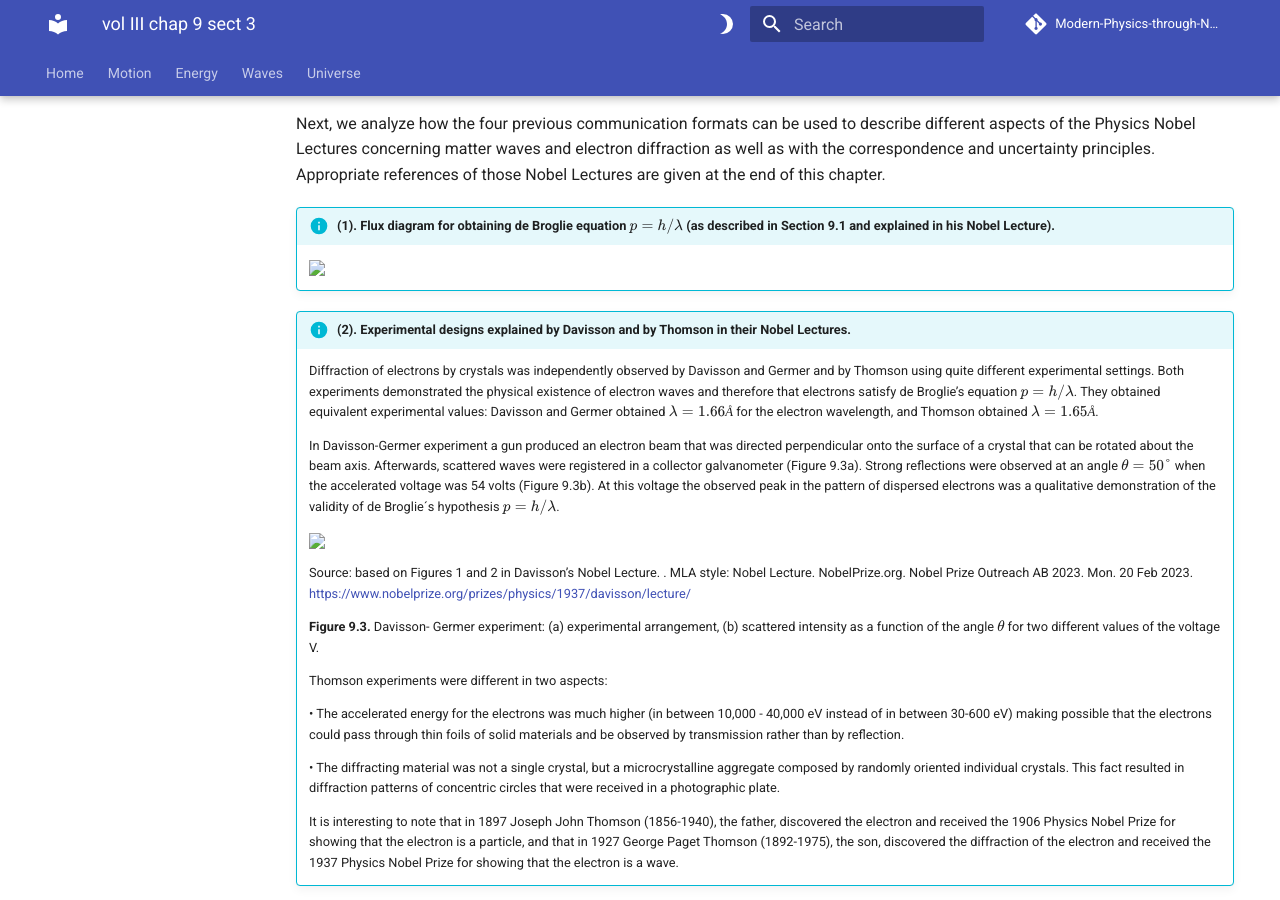
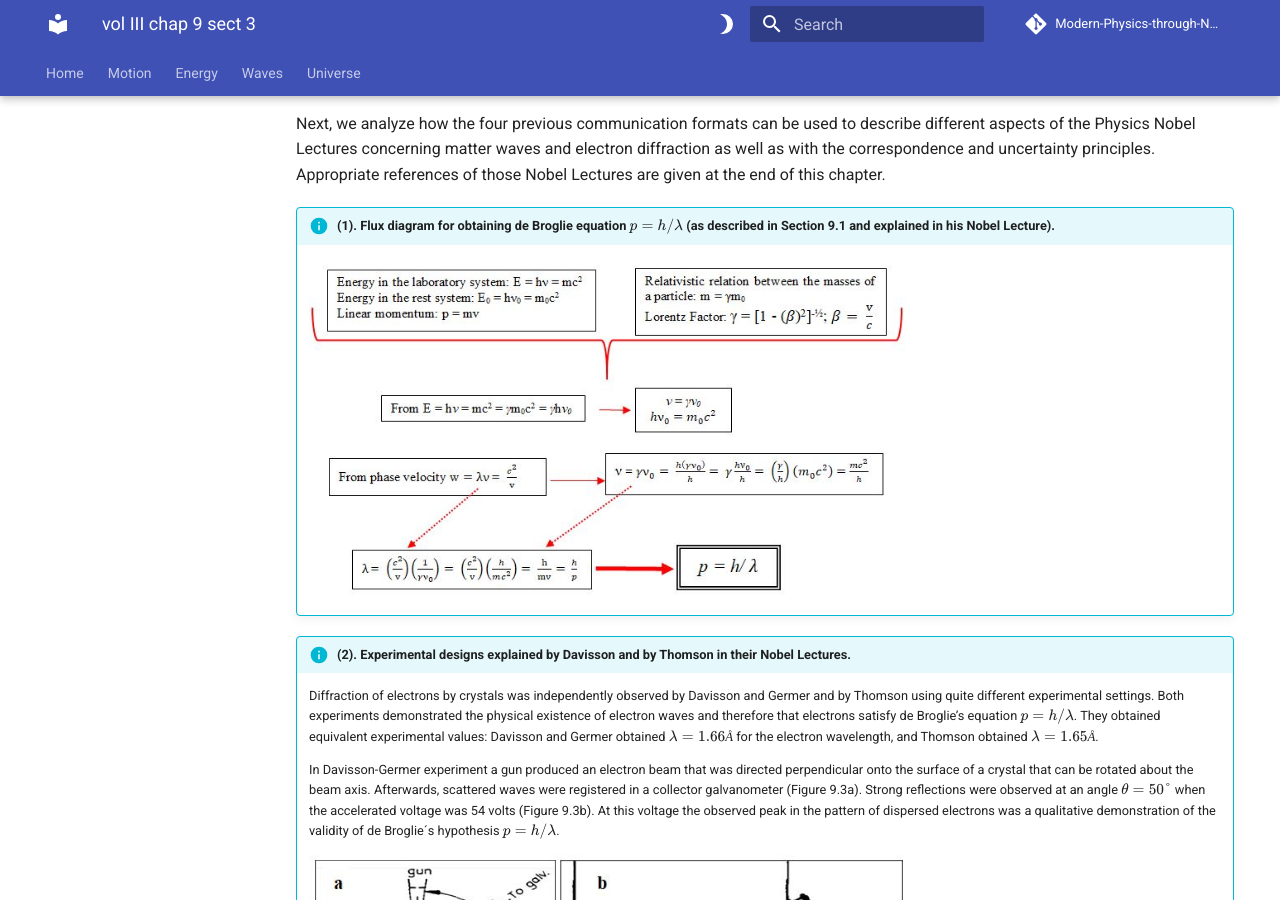
Before and after one commit to modphysnobel/modphysnobel.github.io, an MkDocs documentation site: the page built from docs/vol-III/vol-III-chap-9-sect-3.md, in a window 1280 px wide and 900 px high, scrolled down 554 px. Built offline with MkDocs 1.6.1 and Material for MkDocs 9.7.7, drawn with Linux system fonts in a browser that asks for light colours; some web fonts are replaced; comment, search, counter and statistics services are not loaded.

Commit message:
Update vol-III-chap-9-sect-3.md

```diff
--- a/docs/vol-III/vol-III-chap-9-sect-3.md
+++ b/docs/vol-III/vol-III-chap-9-sect-3.md
@@ -17,7 +17,7 @@ Next, we analyze how the four previous communication formats can be used to desc
 
 !!! info "(1). Flux **diagram** for obtaining de Broglie equation $p = h/λ$ (as described in Section 9.1 and explained in his Nobel Lecture)."
 
-	<img src="./figs/chap-9-sect-3-fig1.JPG" width=600 align=center>
+	![Fig1](./figs/chap-9-sect-3-fig1.JPG){width="600"}
 
 !!! info "(2). Experimental **designs** explained by Davisson and by Thomson in their Nobel Lectures."
 
@@ -25,7 +25,7 @@ Next, we analyze how the four previous communication formats can be used to desc
 
 	In Davisson-Germer experiment a gun produced an electron beam that was directed perpendicular onto the surface of a crystal that can be rotated about the beam axis. Afterwards, scattered waves were registered in a collector galvanometer (Figure 9.3a). Strong reflections were observed at an angle $θ = 50°$ when the accelerated voltage was 54 volts (Figure 9.3b). At this voltage the observed peak in the pattern of dispersed electrons was a qualitative demonstration of the validity of de Broglie´s hypothesis $p = h/λ$.
 
-	<img src="./figs/chap-9-sect-3-fig2.JPG" width=600 align=center>
+	![Fig2](./figs/chap-9-sect-3-fig2.JPG){width="600"}
 
 	Source: based on Figures 1 and 2 in Davisson’s Nobel Lecture. . MLA style: Nobel Lecture. NobelPrize.org. Nobel Prize Outreach AB 2023. Mon. 20 Feb 2023. https://www.nobelprize.org/prizes/physics/1937/davisson/lecture/
 
```
